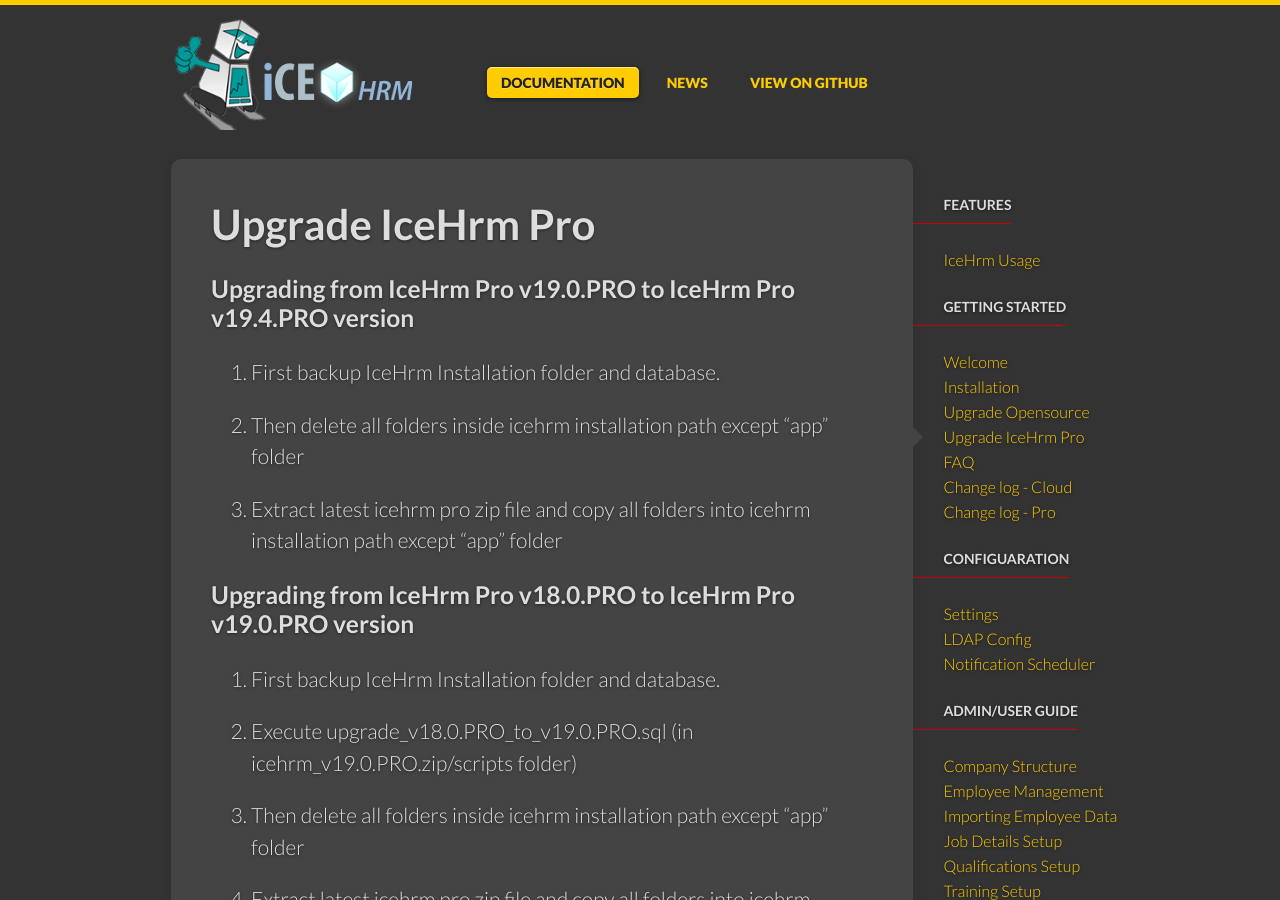
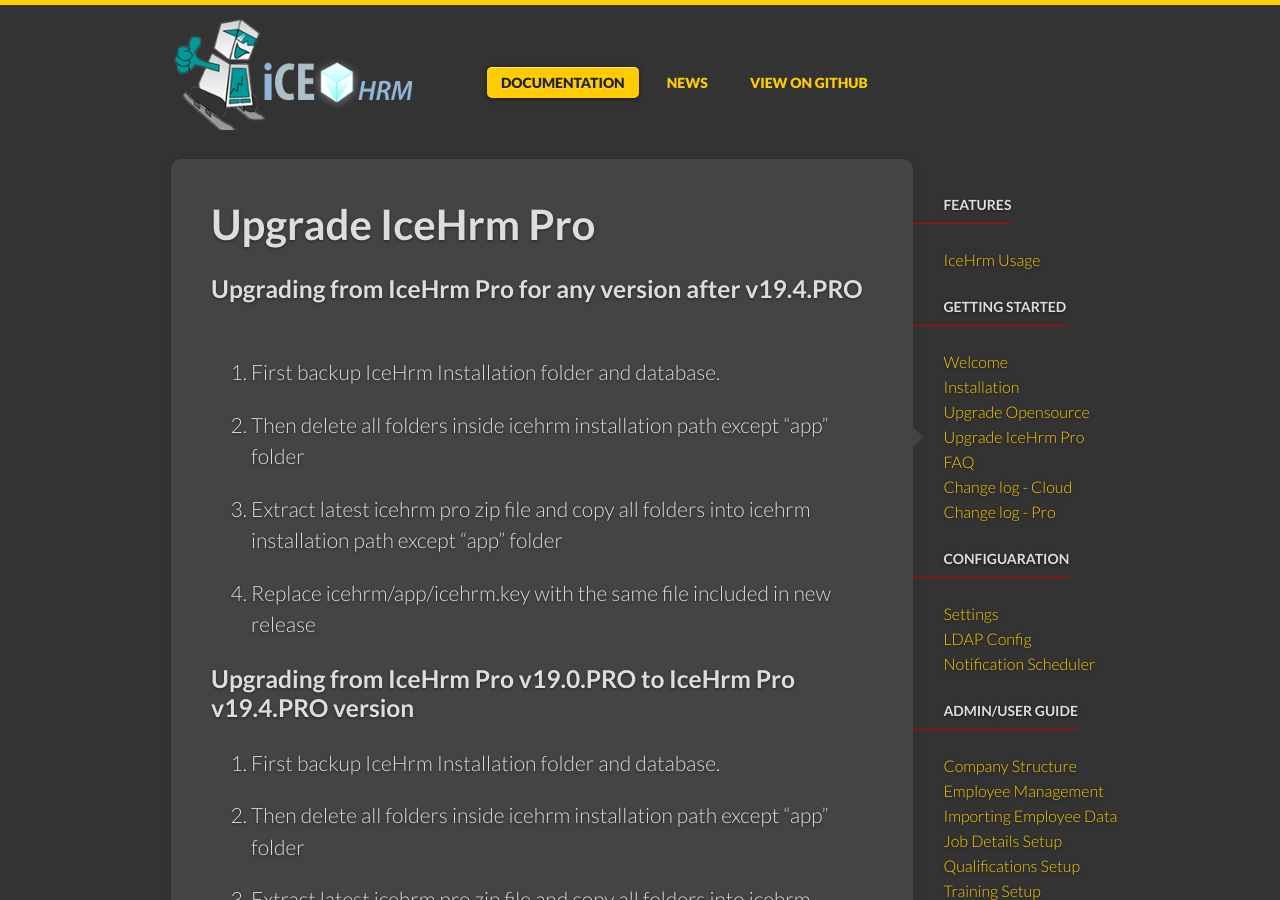
Before and after one commit to icehrm/icehrm.github.io, a Jekyll site: the page built from _docs/upgrade-pro.md, in a window 1280 px wide and 900 px high. Built offline with Jekyll 4.4.1, drawn with Linux system fonts in a browser that asks for light colours.

Commit message:
upgrade process

```diff
--- a/_docs/upgrade-pro.md
+++ b/_docs/upgrade-pro.md
@@ -5,6 +5,16 @@
 next_section: faq
 permalink: /docs/upgrade-pro/
 ---
+
+### Upgrading from IceHrm Pro for any version after v19.4.PRO
+
+1. First backup IceHrm Installation folder and database.
+
+2. Then delete all folders inside icehrm installation path except "app" folder
+
+3. Extract latest icehrm pro zip file and copy all folders into icehrm installation path except "app" folder
+
+4. Replace icehrm/app/icehrm.key with the same file included in new release
 
 ### Upgrading from IceHrm Pro v19.0.PRO to IceHrm Pro v19.4.PRO version
 
```
